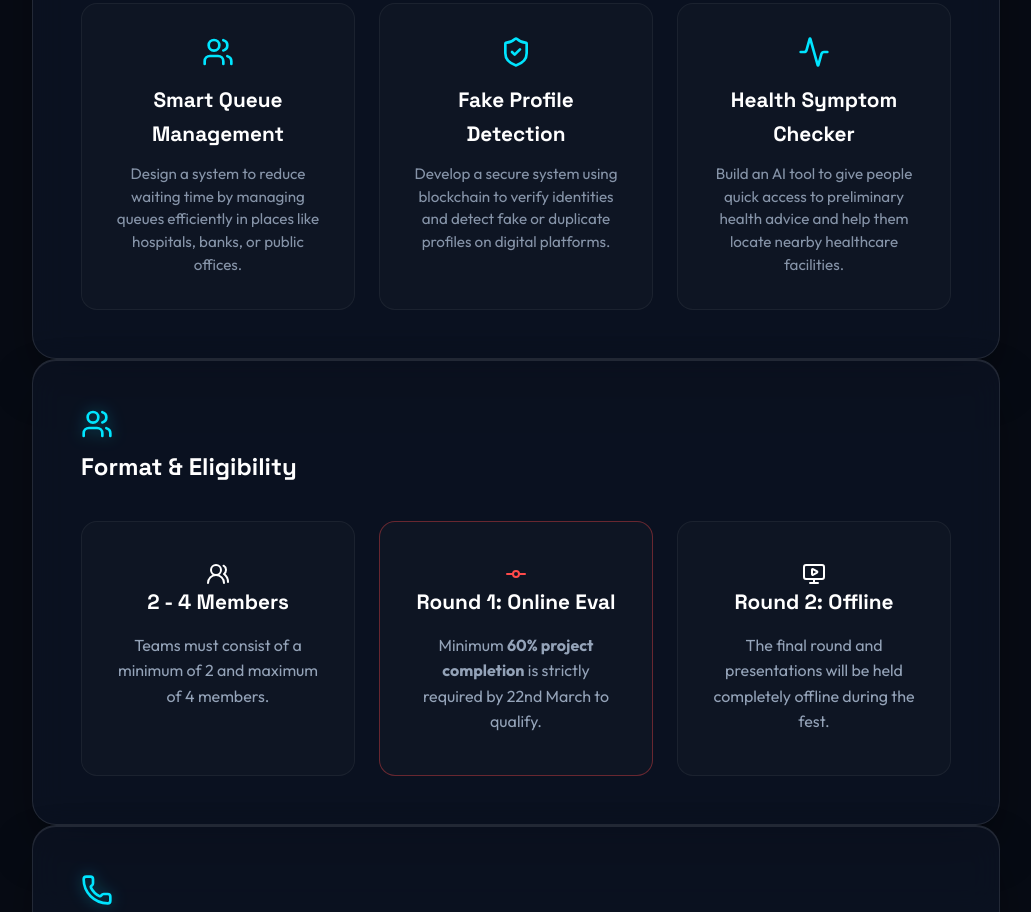
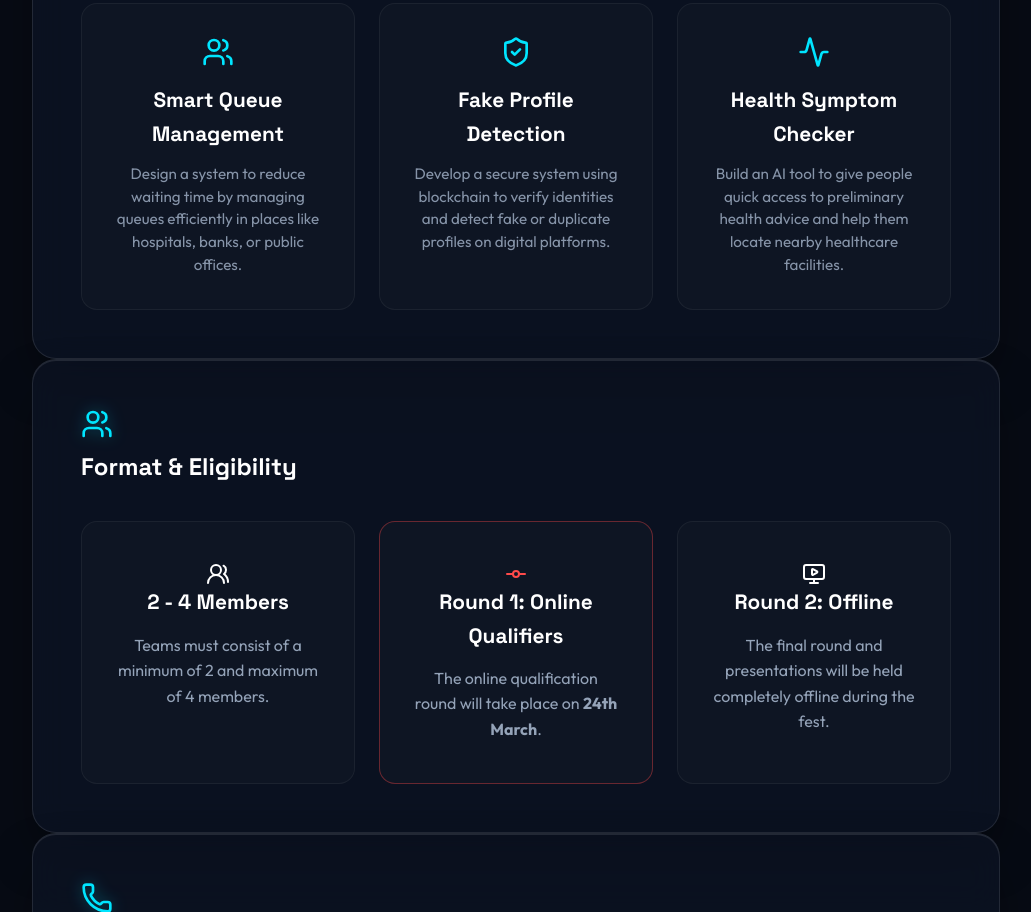
Before and after one commit to parassawal/ManGalaM2026, a plain HTML site: page hackathon.html in a window 1280 px wide. Shown: the part 1888-2800 px from the top of the page, without its empty margins (124-1155 px from the left). Drawn offline with nearby package versions, Linux system fonts and the light colour scheme.

Commit message:
Update hackathon dates to March 22 and 24

```diff
--- a/hackathon.html
+++ b/hackathon.html
@@ -36,7 +36,7 @@
                     <div class="btn-glow"></div>
                 </a>
             </div>
-            <p class="mt-gap text-error fade-in-up" style="font-weight: 600;">Deadline to Register: 19th March (Midnight)</p>
+            <p class="mt-gap text-error fade-in-up" style="font-weight: 600;">Deadline to Register: 22nd March (Midnight)</p>
         </div>
     </section>
 
@@ -116,8 +116,8 @@
                 </div>
                 <div class="card-feature" style="border-color: rgba(239, 68, 68, 0.4);">
                     <i data-lucide="git-commit" class="text-error"></i>
-                    <h4 class="text-error">Round 1: Online Eval</h4>
-                    <p>Minimum <strong>60% project completion</strong> is strictly required by 22nd March to qualify.</p>
+                    <h4 class="text-error">Round 1: Online Qualifiers</h4>
+                    <p>The online qualification round will take place on <strong>24th March</strong>.</p>
                 </div>
                 <div class="card-feature">
                     <i data-lucide="monitor-play"></i>
```
